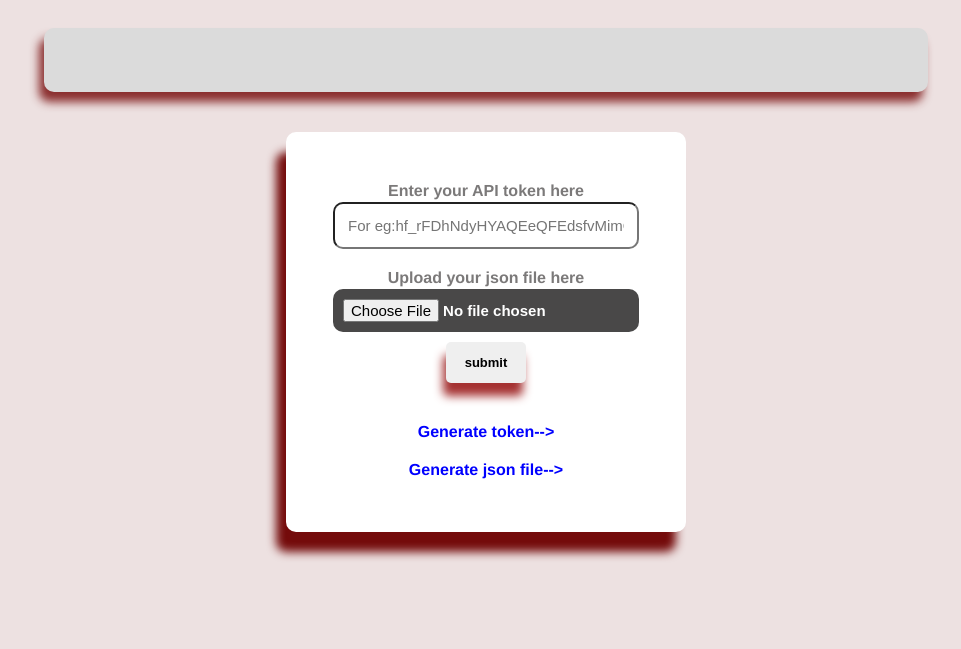
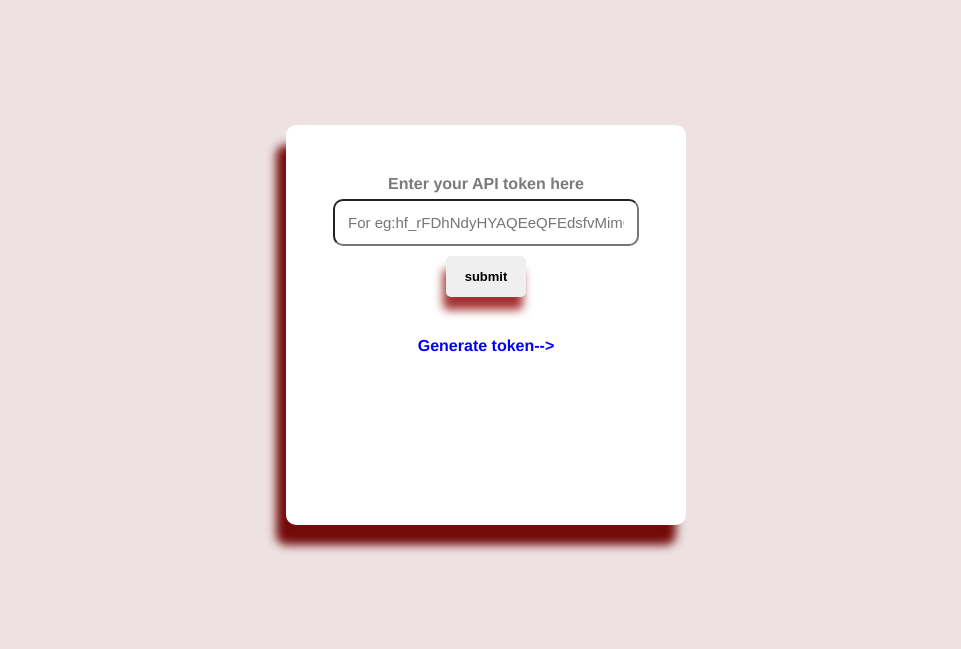
Before and after one commit to ashimdahal/jelly, a Flask app: page / in a window 1280 px wide. Shown: the top 649 px of the page, without its empty margins (154-1115 px from the left). Run offline with Flask 2, Linux system fonts and the light colour scheme.

Commit message:
merge changes + improve PYtranslator

```diff
--- a/index.py
+++ b/index.py
@@ -1,24 +1,18 @@
 from flask import Flask, render_template, request, jsonify
 from conversation import *
 import json
-import os
-from werkzeug.utils import secure_filename
+
 
 
 app = Flask(__name__)
-app.config['FOLDER_NAME']=    'nlp'
-app.config['SECRET_KEY'] = 'super_secret_key'
 
 
 @app.route('/', methods=['GET', 'POST'])
 def api():
     if request.method == 'POST':
-        file =request.files['file']
         token = request.form.get('token')
         with open('bot/token.txt', 'w') as e:
             e.write(token)
-        file.save(os.path.join(app.config['FOLDER_NAME'],secure_filename(file.filename)))
-
         return render_template('index.html')
 
     return render_template('api.html')
--- a/requirements.txt
+++ b/requirements.txt
@@ -9,4 +9,3 @@ python==3.8.12
 google-cloud-translate
 nepali-unicode-converter
 nepali-roman
-werkzeug==2.0.3
--- a/templates/api.html
+++ b/templates/api.html
@@ -22,7 +22,7 @@
         width: 100%;
       }
       section {
-        height: 55rem;
+        height: 65rem;
         width: 100%;
         display: flex;
         flex-direction: column;
@@ -31,17 +31,6 @@
         font-size: 1.6rem;
       }
 
-      section h2 {
-        margin-bottom: 4rem;
-        background-color: rgb(219, 219, 219);
-        padding: 1.5rem;
-        border-radius: 1rem;
-        margin-top: 1rem;
-        color: rgb(87, 77, 77);
-        box-shadow: -0.5rem 1rem 1rem rgba(126, 24, 24, 0.89);
-        /* width: 70%; */
-        text-align: center;
-      }
 
       .token {
         height: 40rem;
@@ -97,36 +86,20 @@
         color: rgba(20, 20, 173, 0.849);
         text-decoration: underline;
       }
-      .token form input[type="file"] {
-        border: none;
-        cursor: pointer;
-      }
+
       .token form label {
         margin-top: 2rem;
         font-weight: bold;
         text-align: center;
-        margin-bottom: 0.2rem;
+        margin-bottom: .6rem;
         color: rgba(90, 88, 88, 0.801);
       }
-      #file {
-        padding: 1rem;
 
-        background-color: rgb(73, 72, 72);
-
-        color: white;
-        font-weight: bold;
-      }
     </style>
   </head>
   <body>
     <section>
       <div>
-        <h2>
-          <marquee behavior="" direction="">
-            You have to enter your API token and upload the json file to chat
-            with Jelly.</marquee
-          >
-        </h2>
       </div>
       <div class="token">
         <form action="/" method="post" enctype="multipart/form-data">
@@ -139,8 +112,6 @@
             name="token"
             id="token"
           />
-          <label for="file">Upload your json file here</label>
-          <input type="file" id="file" name="file" accept=".json"  />
           <button class="btn" type="submit">submit</button>
         </form>
         <a
@@ -148,7 +119,6 @@
           href="https://huggingface.co/docs/api-inference/index"
           >Generate token--></a
         >
-        <a class="generateLink" href="#">Generate json file--></a>
       </div>
     </section>
   </body>
```
